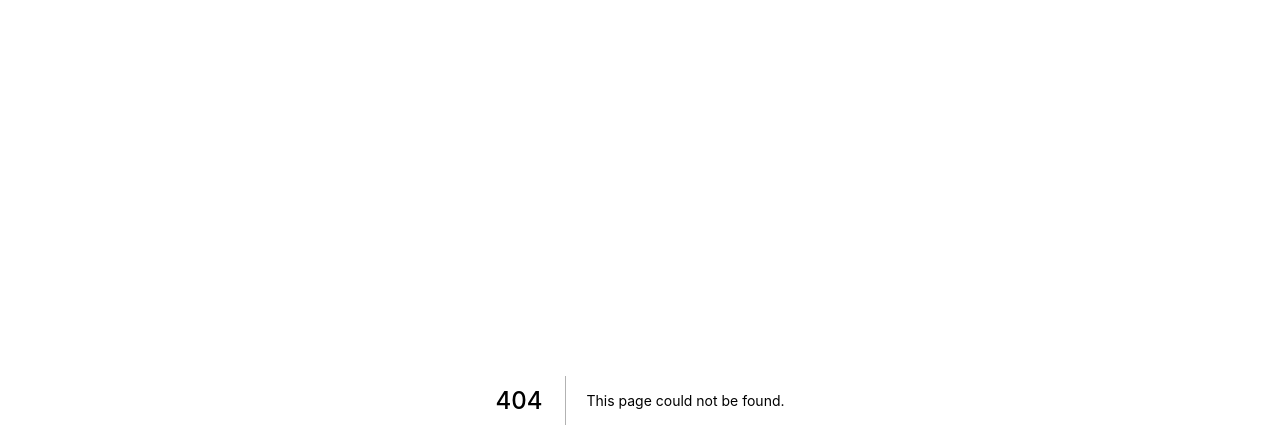
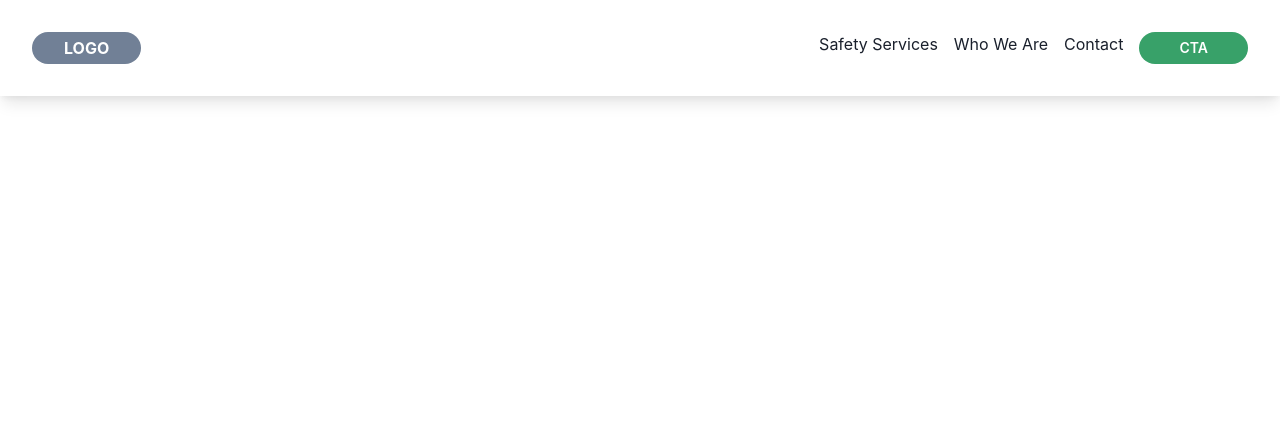
Before and after one commit to acostahf/TXO, a Next.js app: page /about in a window 1280 px wide. Before the commit this address had no page. Shown: the top 448 px of the page. Built offline with nearby package versions, Linux system fonts and the light colour scheme.

Commit message:
setup layout component and created the rest of the pages we will need

```diff
--- a/components/Navbar.js
+++ b/components/Navbar.js
@@ -2,7 +2,7 @@ import React from "react";
 import NextLink from "next/link";
 import { Box, Flex, Text, Button, Link } from "@chakra-ui/react";
 
-export const Navbar = () => {
+const Navbar = () => {
   return (
     <Box>
       <Flex
@@ -12,7 +12,8 @@ export const Navbar = () => {
         p="8"
         boxShadow="lg"
       >
-        <Text
+        <NextLink href="/" passHref>
+          <Link
             textColor="white"
             fontWeight="bold"
             bg="gray.500"
@@ -21,15 +22,16 @@ export const Navbar = () => {
             py="1"
           >
             LOGO
-        </Text>
+          </Link>
+        </NextLink>
         <Flex justify="space-evenly" gap="4">
           <NextLink href="/services" passHref>
             <Link>Safety Services</Link>
           </NextLink>
-          <NextLink href="/" passHref>
+          <NextLink href="/about" passHref>
             <Link>Who We Are</Link>
           </NextLink>
-          <NextLink href="/" passHref>
+          <NextLink href="/contact" passHref>
             <Link>Contact</Link>
           </NextLink>
           <Button size="sm" colorScheme="green" rounded="full" px="10">
@@ -40,3 +42,5 @@ export const Navbar = () => {
     </Box>
   );
 };
+
+export default Navbar;
--- /dev/null
+++ b/components/layout.js
@@ -0,0 +1,15 @@
+// import Footer from "./footer";
+import Head from "next/head";
+import Navbar from "./Navbar";
+
+export default function Layout({ children }) {
+  return (
+    <>
+      <div>
+        <Navbar />
+        <main>{children}</main>
+        {/* <Footer /> */}
+      </div>
+    </>
+  );
+}
--- a/pages/_app.js
+++ b/pages/_app.js
@@ -1,9 +1,12 @@
 import { ChakraProvider } from "@chakra-ui/react";
+import Layout from "../components/layout";
 
 function MyApp({ Component, pageProps }) {
   return (
     <ChakraProvider>
-      <Component {...pageProps} />
+      <Layout>
+        <Component {...pageProps} />
+      </Layout>
     </ChakraProvider>
   );
 }
--- /dev/null
+++ b/pages/about.js
@@ -0,0 +1,7 @@
+import React from "react";
+
+const about = () => {
+  return <div></div>;
+};
+
+export default about;
--- a/pages/index.js
+++ b/pages/index.js
@@ -6,7 +6,7 @@ import { Navbar } from "../components/Navbar";
 export default function Home() {
   return (
     <div>
-      <Navbar />
+      {/* <Navbar /> */}
       <Hero />
     </div>
   );
--- a/pages/services.js
+++ b/pages/services.js
@@ -6,7 +6,7 @@ import { ServicesHero } from "../components/ServicesHero";
 const services = () => {
   return (
     <div>
-      <Navbar />
+      {/* <Navbar /> */}
       <ServicesHero />
     </div>
   );
```
Also changed, not shown: pages/contact.js (added, +7 -0 lines). Lines whose indentation alone changed are shown as unchanged.
